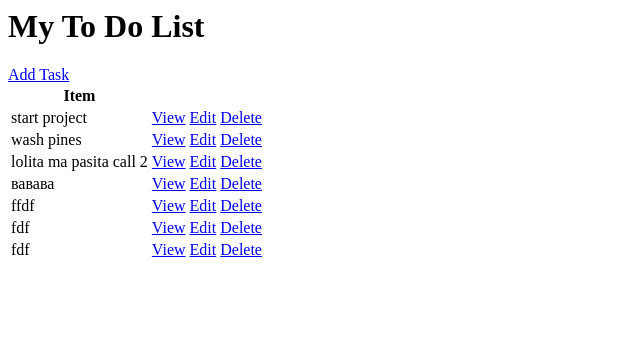
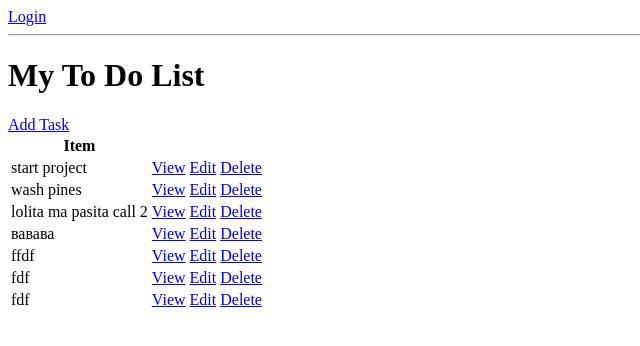
Before and after one commit to pavelolofinskiy/ToDoListApp, a Django app: page / in a window 1280 px wide. Shown: the top 346 px of the page, without its empty margins (0-640 px from the left). Run offline with Django 4.2, Linux system fonts and the light colour scheme; data comes from the database, SQL or seed files in the repository; both versions use the stored data as it was after the commit.

Commit message:
set up login/logout

```diff
--- a/base/templates/base/task_list.html
+++ b/base/templates/base/task_list.html
@@ -1,3 +1,12 @@
+
+{% if request.user.is_authenticated %}
+    <p>{{ request.user }}</p>
+    <a href="{% url 'logout' %}">Logout</a>
+{% else %}
+    <a href="{% url 'login' %}">Login</a>
+{% endif %}
+
+<hr>
 <h1>My To Do List</h1>
 <a href="{% url 'task-create' %}">Add Task</a>
 
--- a/base/urls.py
+++ b/base/urls.py
@@ -1,8 +1,11 @@
 from django.urls import path
-from .views import TaskList, TaskDetail, TaskCreate, TaskUpdate, TaskDelete
+from .views import TaskList, TaskDetail, TaskCreate, TaskUpdate, TaskDelete, CustomLoginView
+from django.contrib.auth.views import LogoutView
 
 
 urlpatterns = [
+    path('login/', CustomLoginView.as_view(), name='login'),
+    path('logout/', LogoutView.as_view(next_page='login'), name='logout'),
     path('', TaskList.as_view(), name='tasks'),
     path("task/<int:pk>/", TaskDetail.as_view(), name='task'),
     path('task-create/', TaskCreate.as_view(), name='task-create'),
--- a/base/views.py
+++ b/base/views.py
@@ -3,8 +3,18 @@ from django.views.generic.list import ListView
 from django.views.generic.detail import DetailView
 from django.views.generic.edit import CreateView, UpdateView, DeleteView
 from django.urls import reverse_lazy
+
+from django.contrib.auth.views import LoginView
+
 from .models import Task
 
+class CustomLoginView(LoginView):
+    template_name = 'base/login.html'
+    fields = '__all__'
+    redirect_authenticated_user = True
+
+    def get_success_url(self):
+        return reverse_lazy('tasks')
 
 class TaskList(ListView):
     model = Task
```
Also changed, not shown: base/templates/base/login.html (added, +7 -0 lines), db.sqlite3.
